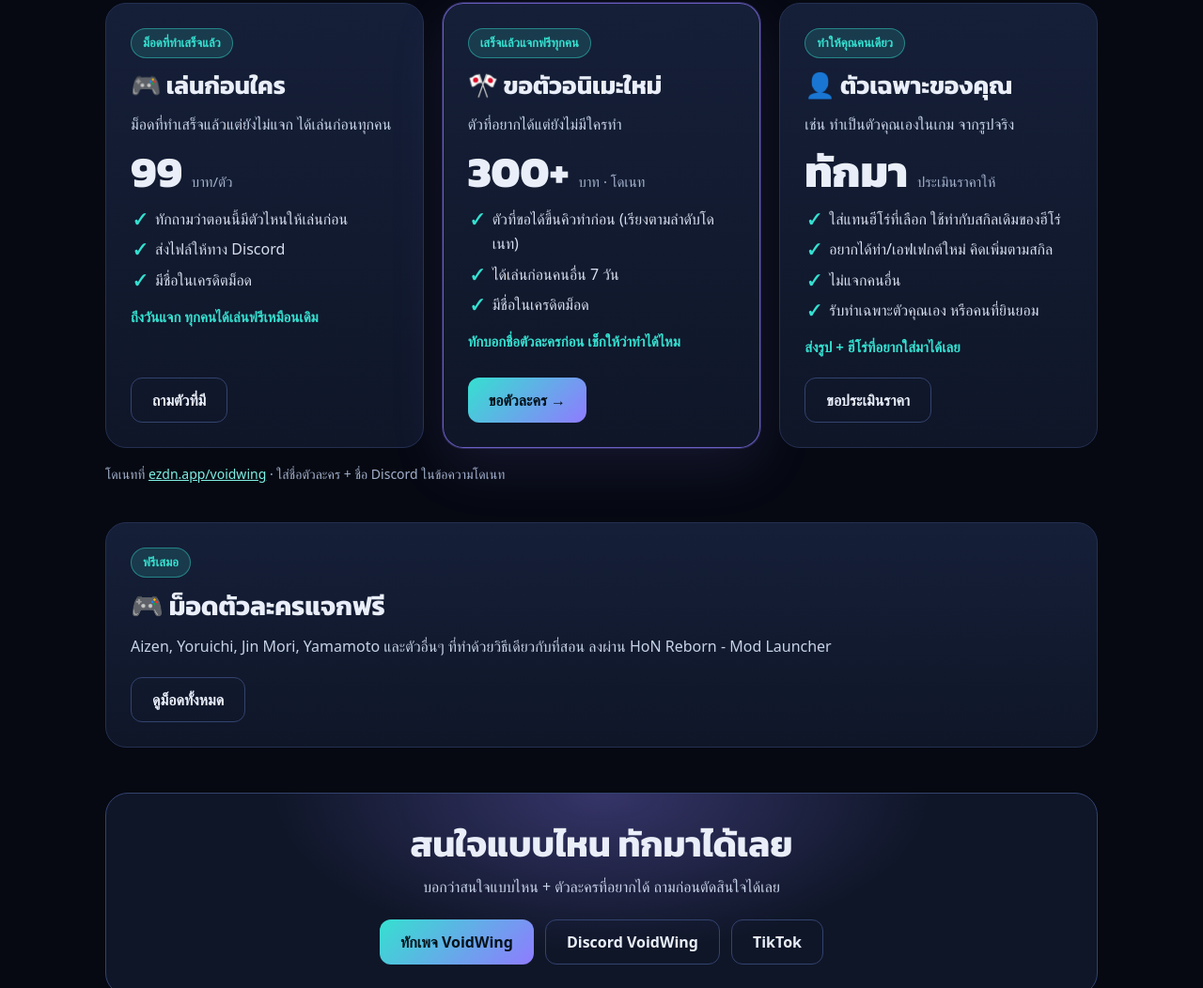
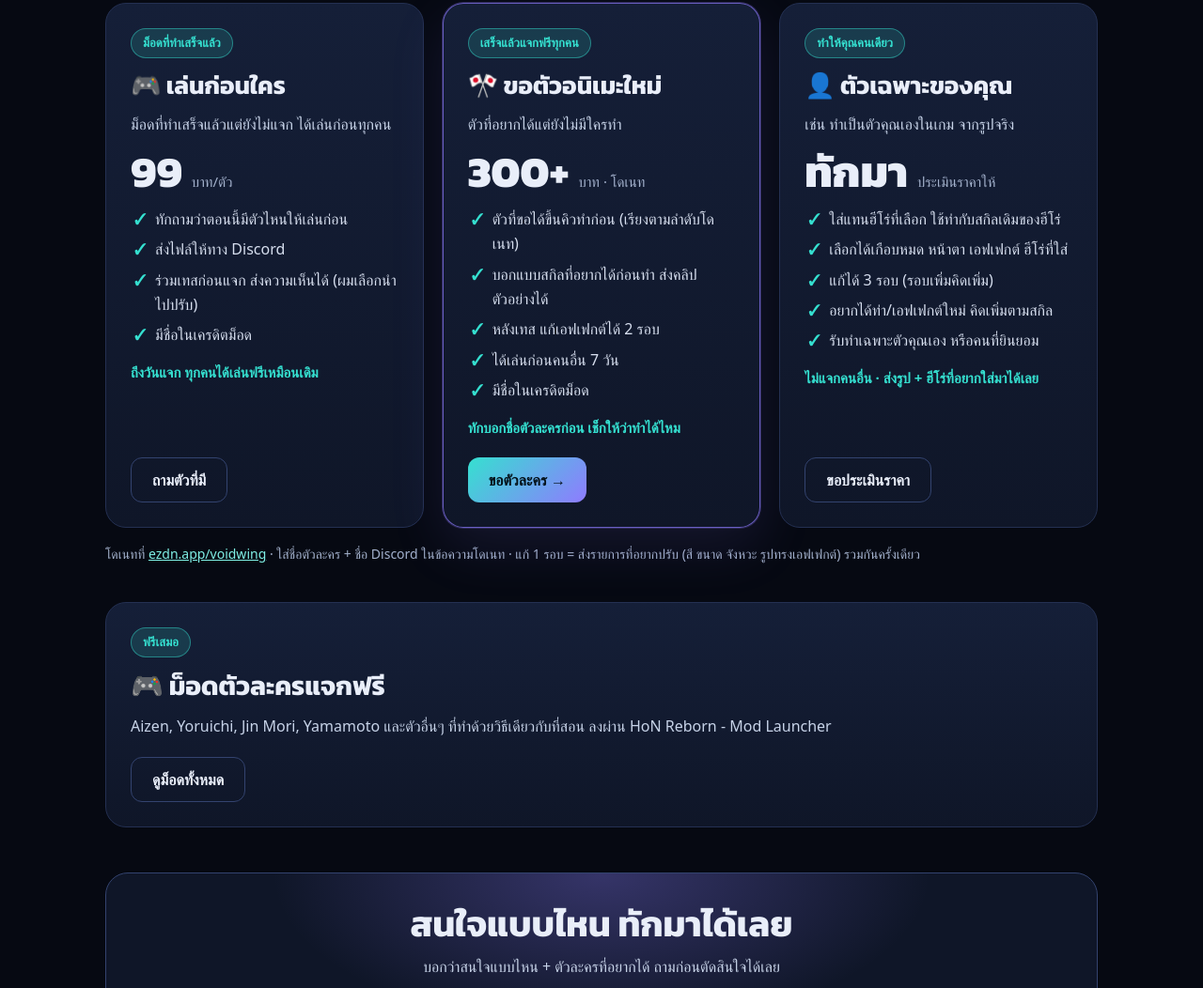
Before and after one commit to khattiya-streamer/voidwing, a plain HTML site: page courses.html in a window 1280 px wide. Shown: the part 1139-2191 px from the top of the page at 94% size. Drawn offline with Linux system fonts and the light colour scheme; a web font is replaced by a local one.

Commit message:
Courses page: effect feedback/edit rounds per request tier
Co-Authored-By: Claude Opus 5.5 <noreply@anthropic.com>

```diff
--- a/courses.html
+++ b/courses.html
@@ -206,6 +206,7 @@ footer p{margin:0;max-width:680px}
           <ul>
             <li>ทักถามว่าตอนนี้มีตัวไหนให้เล่นก่อน</li>
             <li>ส่งไฟล์ให้ทาง Discord</li>
+            <li>ร่วมเทสก่อนแจก ส่งความเห็นได้ (ผมเลือกนำไปปรับ)</li>
             <li>มีชื่อในเครดิตม็อด</li>
           </ul>
           <p class="fit">ถึงวันแจก ทุกคนได้เล่นฟรีเหมือนเดิม</p>
@@ -219,6 +220,8 @@ footer p{margin:0;max-width:680px}
           <div class="price"><b>300+</b><span>บาท · โดเนท</span></div>
           <ul>
             <li>ตัวที่ขอได้ขึ้นคิวทำก่อน (เรียงตามลำดับโดเนท)</li>
+            <li>บอกแบบสกิลที่อยากได้ก่อนทำ ส่งคลิปตัวอย่างได้</li>
+            <li>หลังเทส แก้เอฟเฟกต์ได้ 2 รอบ</li>
             <li>ได้เล่นก่อนคนอื่น 7 วัน</li>
             <li>มีชื่อในเครดิตม็อด</li>
           </ul>
@@ -233,16 +236,17 @@ footer p{margin:0;max-width:680px}
           <div class="price"><b>ทักมา</b><span>ประเมินราคาให้</span></div>
           <ul>
             <li>ใส่แทนฮีโร่ที่เลือก ใช้ท่ากับสกิลเดิมของฮีโร่</li>
+            <li>เลือกได้เกือบหมด หน้าตา เอฟเฟกต์ ฮีโร่ที่ใส่</li>
+            <li>แก้ได้ 3 รอบ (รอบเพิ่มคิดเพิ่ม)</li>
             <li>อยากได้ท่า/เอฟเฟกต์ใหม่ คิดเพิ่มตามสกิล</li>
-            <li>ไม่แจกคนอื่น</li>
             <li>รับทำเฉพาะตัวคุณเอง หรือคนที่ยินยอม</li>
           </ul>
-          <p class="fit">ส่งรูป + ฮีโร่ที่อยากใส่มาได้เลย</p>
+          <p class="fit">ไม่แจกคนอื่น · ส่งรูป + ฮีโร่ที่อยากใส่มาได้เลย</p>
           <div class="acts"><a class="btn ghost" href="#contact">ขอประเมินราคา</a></div>
         </article>
 
       </div>
-      <p class="ai-note">โดเนทที่ <a href="https://ezdn.app/voidwing" rel="noopener" target="_blank">ezdn.app/voidwing</a> · ใส่ชื่อตัวละคร + ชื่อ Discord ในข้อความโดเนท</p>
+      <p class="ai-note">โดเนทที่ <a href="https://ezdn.app/voidwing" rel="noopener" target="_blank">ezdn.app/voidwing</a> · ใส่ชื่อตัวละคร + ชื่อ Discord ในข้อความโดเนท · แก้ 1 รอบ = ส่งรายการที่อยากปรับ (สี ขนาด จังหวะ รูปทรงเอฟเฟกต์) รวมกันครั้งเดียว</p>
 
       <div class="grid" style="grid-template-columns:minmax(0,1fr)">
 
```
